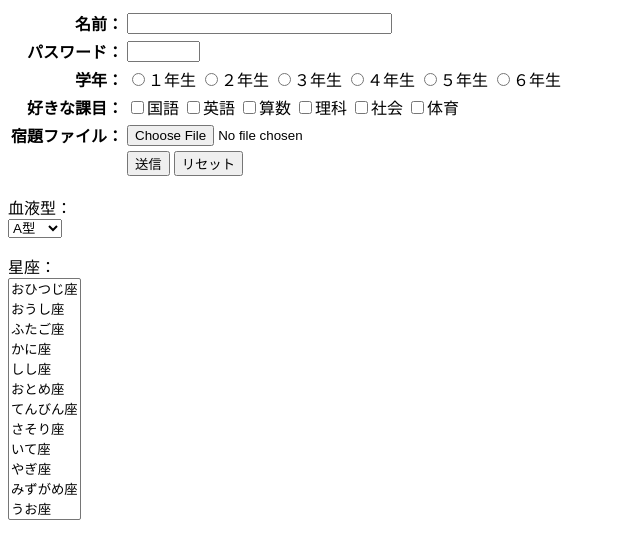
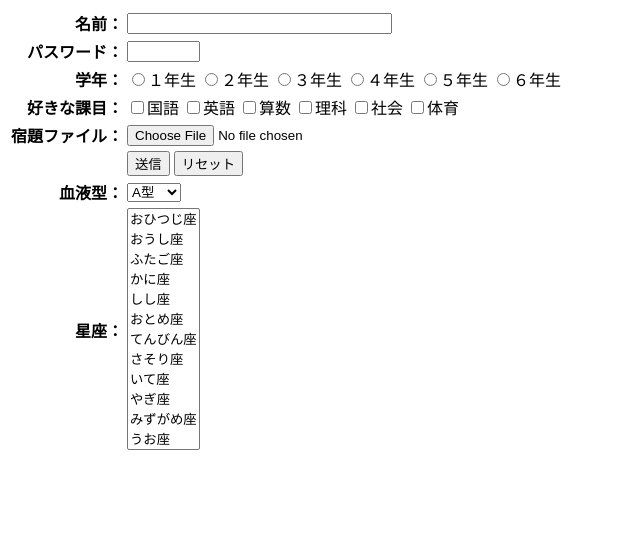
Before and after one commit to yoshinari1356/basic_html, a plain HTML site: page index.html in a window 1280 px wide. Shown: the whole page, without its empty margins (0-640 px from the left). Drawn offline with Linux system fonts and the light colour scheme.

Commit message:
Update index.html

```diff
--- a/index.html
+++ b/index.html
@@ -51,19 +51,21 @@
             <input type="reset" value="リセット" />
           </td>
         </tr>
-      </table>
 
-      <p>
-        血液型：<br />
+        <tr>
+          <td align="right"><b>血液型：</b></td>
+          <td>
             <select name="blood">
               <option value="A">A型</option>
               <option value="B">B型</option>
               <option value="O">O型</option>
               <option value="AB">AB型</option>
             </select>
-      </p>
-      <p>
-        星座：<br />
+          </td>
+        </tr>
+        <tr>
+          <td align="right"><b>星座：</b></td>
+          <td>
             <select name="horoscope" size="12">
               <option value="Aries">おひつじ座</option>
               <option value="Taurus">おうし座</option>
@@ -78,7 +80,9 @@
               <option value="Aquarius">みずがめ座</option>
               <option value="Pisces">うお座</option>
             </select>
-      </p>
+          </td>
+        </tr>
+      </table>
     </form>
   </body>
 </html>
```
Lines whose indentation alone changed are shown as unchanged.
